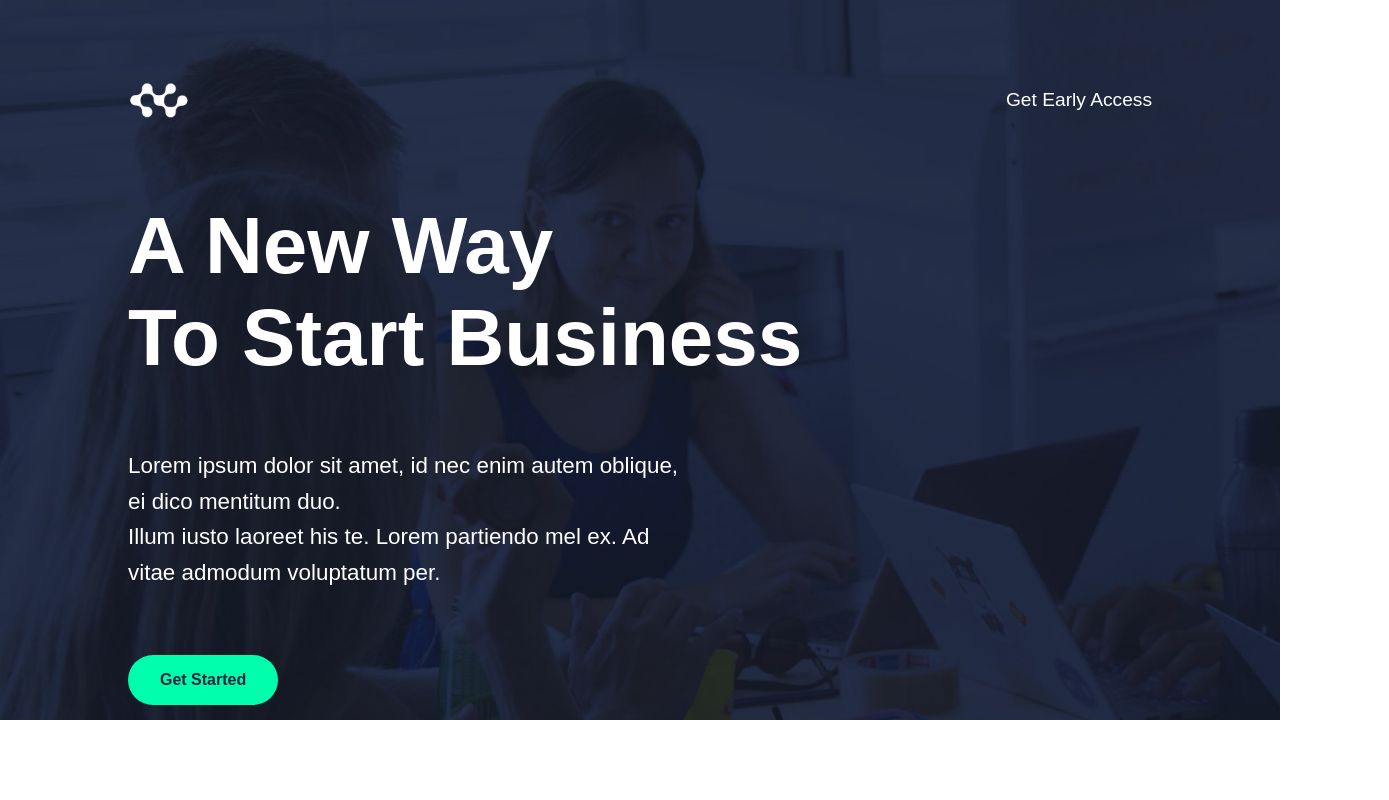
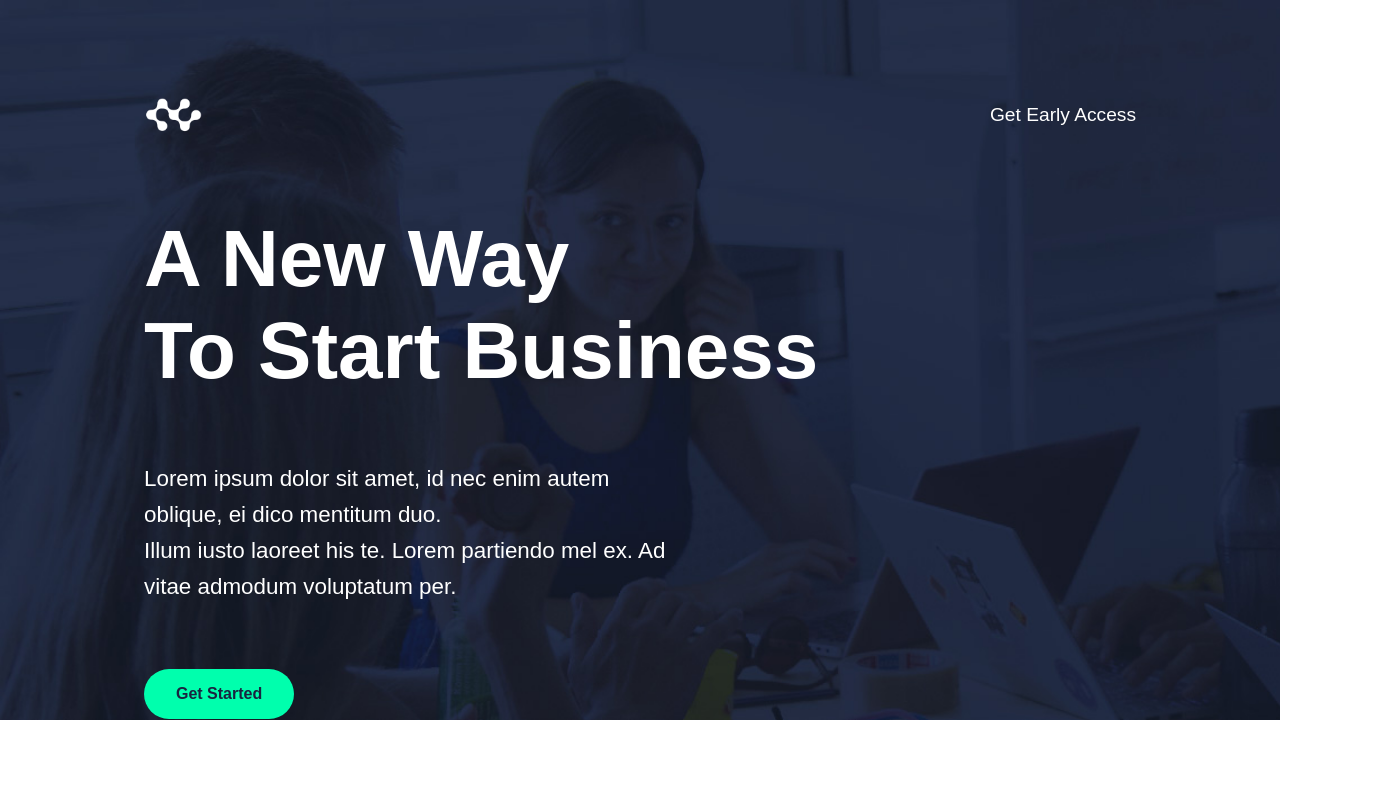
Before and after one commit to AlanGut22/ProyectoAtlas-AlanGutierrez-3144886, a plain HTML site: page index.html in a window 1280 px wide. Shown: the top 800 px of the page, 1389 px wide, since content can reach past the window. Drawn offline with Linux system fonts and the light colour scheme.

Commit message:
Noveno commit

```diff
--- a/styles/style.css
+++ b/styles/style.css
@@ -15,11 +15,11 @@ header {
 	height: 90vh;
 	background-size: cover;
 	color: #ffffff;
-	padding: 4rem 8rem;
+	padding: 5rem 9rem;
 }
 
 header .texto {
-	margin: 4rem 0;
+	margin-top: 4rem;
 }
 
 header .texto h1 {
@@ -142,7 +142,6 @@ nav a {
 	gap: 6rem;
 }
 
-
 .seccion-3 .parrafo {
 	width: 32%;
 }
@@ -243,7 +242,7 @@ nav a {
 	background-color: #ECEEEF;
 	display: flex;
 	justify-content: center;
-	gap: 8rem;
+	gap: 9rem;
 }
 
 /* Footer */
```
Also changed, not shown: index.html (+0 -2 lines).
